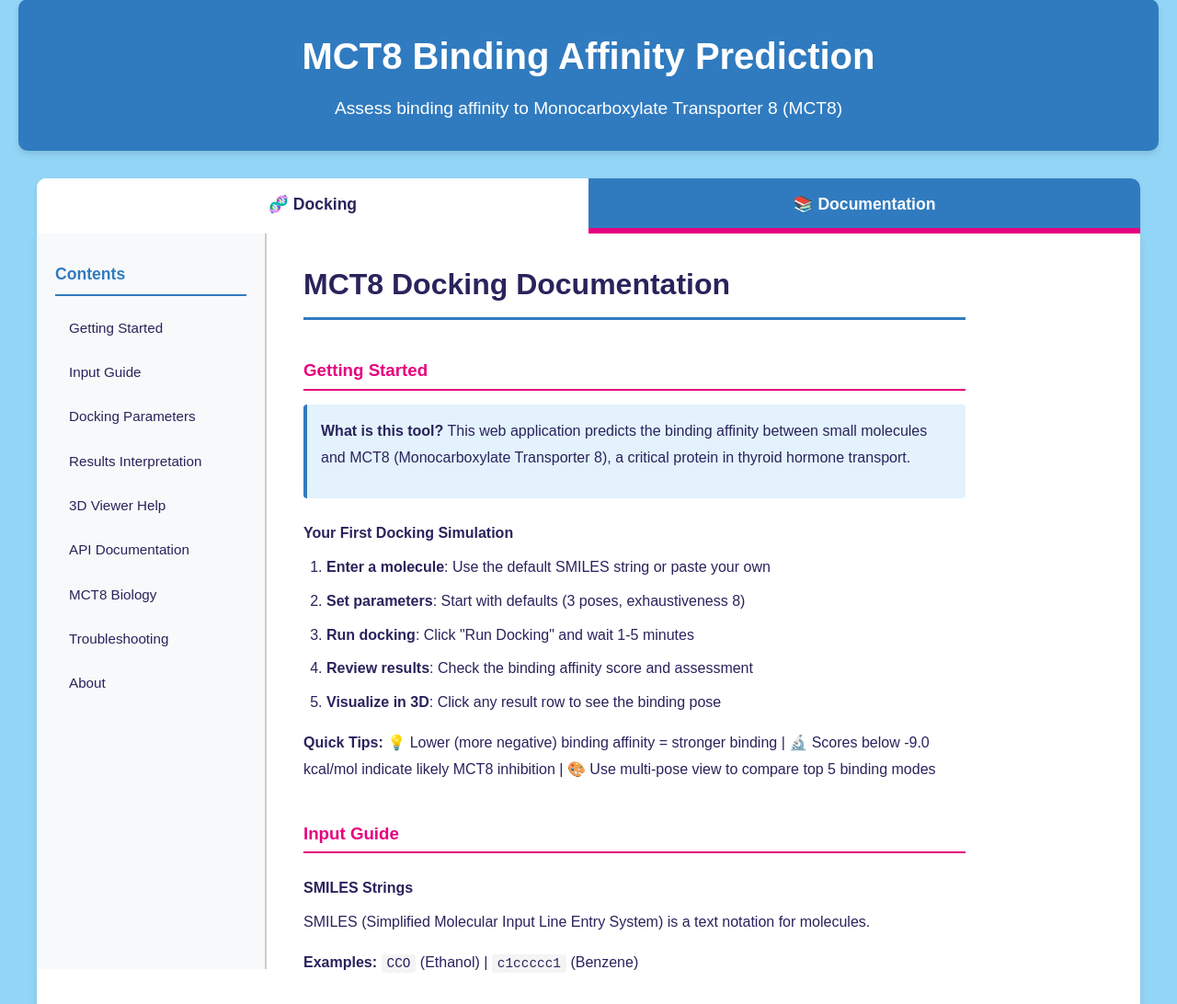
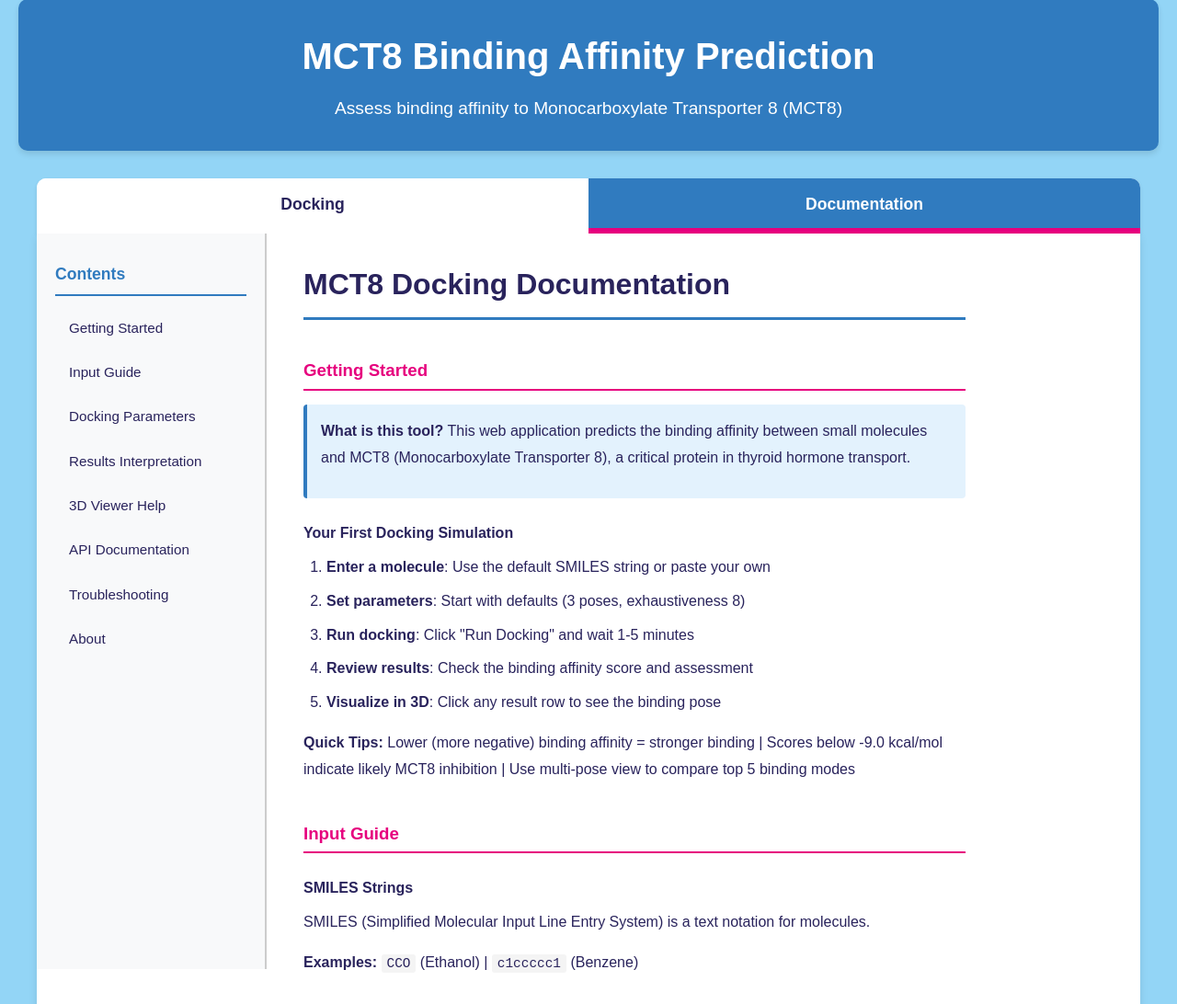
Before and after one commit to VHP4Safety/MCT8-docking, a Flask app: page / in a window 1280 px wide, after a click on "Documentation". Shown: the part 223-1315 px from the top of the page at 92% size. Run offline with Flask 3, Linux system fonts and the light colour scheme; some libraries are stand-ins or nearby versions.

Commit message:
Fix multipose bugs and remove emoji icons from UI
Resolve critical bugs in multi-pose visualization and clean up user
interface by removing all emoji icons.

Fixes:
- Remove emoji icons from tab buttons
- Fix multipose color rendering (all appeared yellow)
- Fix error when unticking multipose checkbox
- Remove emoji icons from documentation
- Update citation to placeholder "[TO-DO]"
- Remove MCT8 Biology section from documentation

Technical changes:
- renderLigand(): Target specific model index instead of all LIG residues
- updatePoseInfo(): Restore info panel structure when exiting multipose
- Documentation: Clean up content and remove biology section

🤖 Generated with [Claude Code](https://claude.com/claude-code)

Co-Authored-By: Claude Sonnet 4.5 <noreply@anthropic.com>

```diff
--- a/templates/index.html
+++ b/templates/index.html
@@ -42,7 +42,7 @@
                 aria-selected="true"
                 aria-controls="docking-panel"
                 onclick="switchTab('docking')">
-            🧬 Docking
+            Docking
         </button>
         <button class="tab-button"
                 id="tab-documentation"
@@ -51,7 +51,7 @@
                 aria-selected="false"
                 aria-controls="documentation-panel"
                 onclick="switchTab('documentation')">
-            📚 Documentation
+            Documentation
         </button>
     </nav>
 
@@ -276,7 +276,6 @@
                             <li><a href="#results" class="doc-link">Results Interpretation</a></li>
                             <li><a href="#viewer-3d" class="doc-link">3D Viewer Help</a></li>
                             <li><a href="#api" class="doc-link">API Documentation</a></li>
-                            <li><a href="#biology" class="doc-link">MCT8 Biology</a></li>
                             <li><a href="#troubleshoot" class="doc-link">Troubleshooting</a></li>
                             <li><a href="#about" class="doc-link">About</a></li>
                         </ul>
@@ -300,7 +299,7 @@
                         <li><strong>Review results</strong>: Check the binding affinity score and assessment</li>
                         <li><strong>Visualize in 3D</strong>: Click any result row to see the binding pose</li>
                     </ol>
-                    <p><strong>Quick Tips:</strong> 💡 Lower (more negative) binding affinity = stronger binding | 🔬 Scores below -9.0 kcal/mol indicate likely MCT8 inhibition | 🎨 Use multi-pose view to compare top 5 binding modes</p>
+                    <p><strong>Quick Tips:</strong> Lower (more negative) binding affinity = stronger binding | Scores below -9.0 kcal/mol indicate likely MCT8 inhibition | Use multi-pose view to compare top 5 binding modes</p>
 
                     <!-- Input Guide -->
                     <h3 id="input-guide">Input Guide</h3>
@@ -385,17 +384,6 @@
                     <h4>Additional Endpoints</h4>
                     <p><code>GET /api/receptor</code> - MCT8 protein structure | <code>GET /api/binding_site</code> - Binding site coordinates | <code>GET /api/pose/{pose_id}</code> - Individual pose data</p>
 
-                    <!-- MCT8 Biology -->
-                    <h3 id="biology">MCT8 Biology & Importance</h3>
-                    <h4>What is MCT8?</h4>
-                    <p>MCT8 (Monocarboxylate Transporter 8, also known as SLC16A2) is a thyroid hormone transporter essential for delivering T3 and T4 hormones across cell membranes, particularly in the developing brain.</p>
-                    <h4>Why is MCT8 Important?</h4>
-                    <p>During the first trimester of pregnancy, MCT8 facilitates thyroid hormone uptake into developing neurons, which is critical for proper brain development. Mutations in MCT8 cause Allan-Herndon-Dudley syndrome, a severe neurodevelopmental disorder.</p>
-                    <h4>Inhibition Risks</h4>
-                    <p>Chemicals that inhibit MCT8 can disrupt thyroid hormone availability in the developing brain, potentially leading to developmental delays, cognitive impairment, and other adverse neurodevelopmental outcomes. Identifying MCT8 inhibitors early in chemical design helps prevent developmental toxicity.</p>
-                    <h4>VHP4Safety Context</h4>
-                    <p>This tool is part of the Virtual Human Platform for Safety (VHP4Safety) thyroid case study, which aims to develop in silico methods for predicting chemical disruption of thyroid hormone pathways.</p>
-
                     <!-- Troubleshooting -->
                     <h3 id="troubleshoot">Troubleshooting</h3>
                     <h4>Invalid SMILES Error</h4>
@@ -418,7 +406,7 @@
                     <h4>Technology Stack</h4>
                     <p><strong>Backend:</strong> Python 3.10+, Flask, RDKit | <strong>Docking Engine:</strong> Gnina v1.3 | <strong>Frontend:</strong> HTML5, JavaScript, 3Dmol.js | <strong>Deployment:</strong> Docker (CPU-only)</p>
                     <h4>Citation</h4>
-                    <p><strong>Gnina:</strong> Ragoza M, et al. Protein-Ligand Scoring with Convolutional Neural Networks. <em>J Chem Inf Model.</em> 2017;57(4):942-957.</p>
+                    <p>[TO-DO]</p>
                     <h4>Contact</h4>
                     <p><strong>Website:</strong> <a href="https://www.vhp4safety.nl/" target="_blank">www.vhp4safety.nl</a> | <strong>GitHub:</strong> <a href="https://github.com/VHP4Safety" target="_blank">github.com/VHP4Safety</a></p>
                     <div class="warning-box">
@@ -549,7 +537,9 @@
             if (!viewer || !pdbData) return;
 
             viewer.addModel(pdbData, 'pdb');
-            viewer.setStyle({resn: 'LIG'}, {
+            const modelIndex = viewer.getModel().length - 1;  // Get index of just-added model
+
+            viewer.setStyle({model: modelIndex, resn: 'LIG'}, {
                 stick: {
                     radius: 0.25,
                     colorscheme: colorScheme
@@ -644,7 +634,7 @@
                 let html = `
                     <div style="background-color: #ffe6f4; border-left: 4px solid #E6007E; padding: 10px; margin-bottom: 10px; border-radius: 4px;">
                         <h4 style="margin: 0 0 5px 0; color: #E6007E;">
-                            🔄 Multi-Pose View Active
+                            Multi-Pose View Active
                         </h4>
                         <p style="margin: 0; font-size: 0.9em;">
                             Displaying ${loadedPoses.length} binding pose${loadedPoses.length > 1 ? 's' : ''} with different colors
@@ -745,6 +735,30 @@
 
                     renderLigand(currentPoseData.pdb, 'magentaCarbon');
                     viewer.zoomTo({resn: 'LIG'}, 1000);
+
+                    // Restore single-pose info panel structure if needed
+                    const infoBox = document.getElementById('pose-info');
+                    if (infoBox && !infoBox.querySelector('#info-smiles')) {
+                        infoBox.innerHTML = `
+                            <div class="info-row">
+                                <span class="label">SMILES:</span>
+                                <span id="info-smiles" class="value"></span>
+                            </div>
+                            <div class="info-row">
+                                <span class="label">Affinity:</span>
+                                <span id="info-affinity" class="value"></span>
+                            </div>
+                            <div class="info-row">
+                                <span class="label">CNN Score:</span>
+                                <span id="info-cnn" class="value"></span>
+                            </div>
+                            <div class="info-row">
+                                <span class="label">Assessment:</span>
+                                <span id="info-assessment" class="badge"></span>
+                            </div>
+                        `;
+                    }
+
                     updatePoseInfo(currentPoseData);
                 }
 
```
